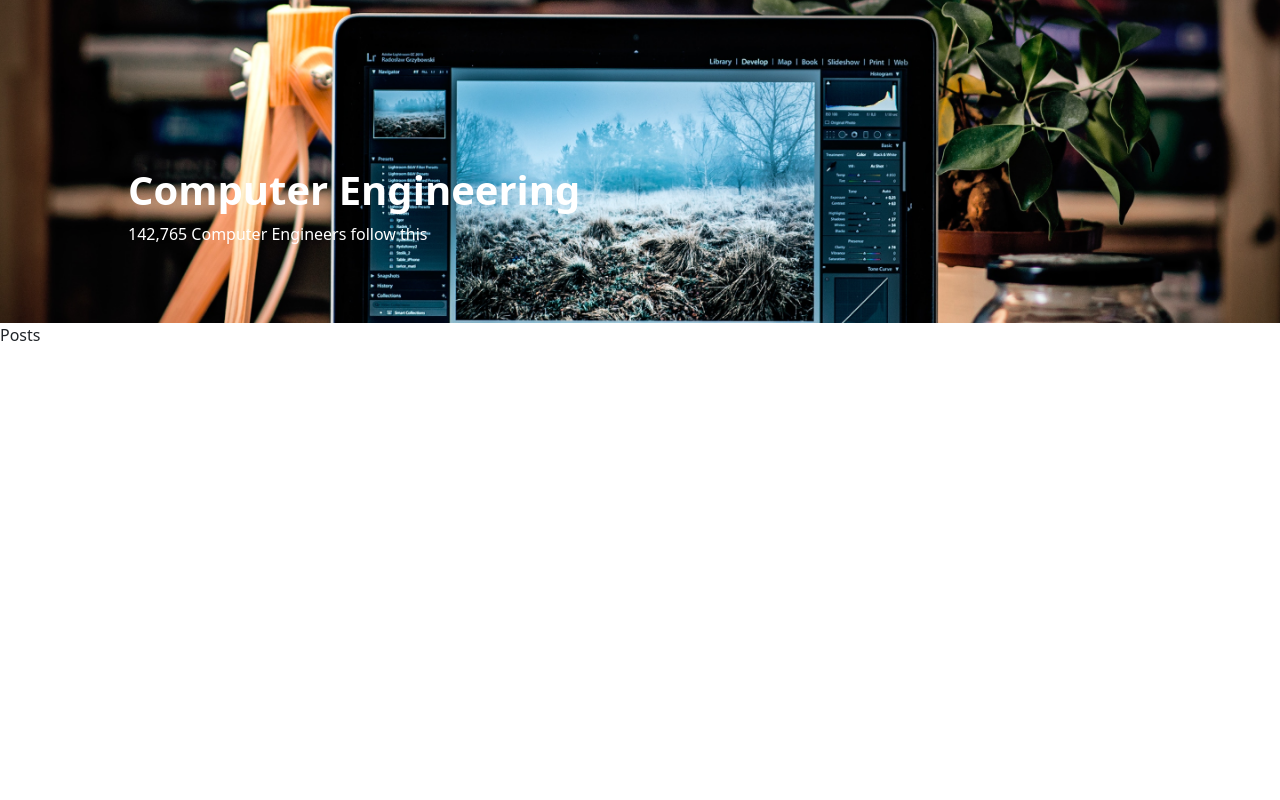
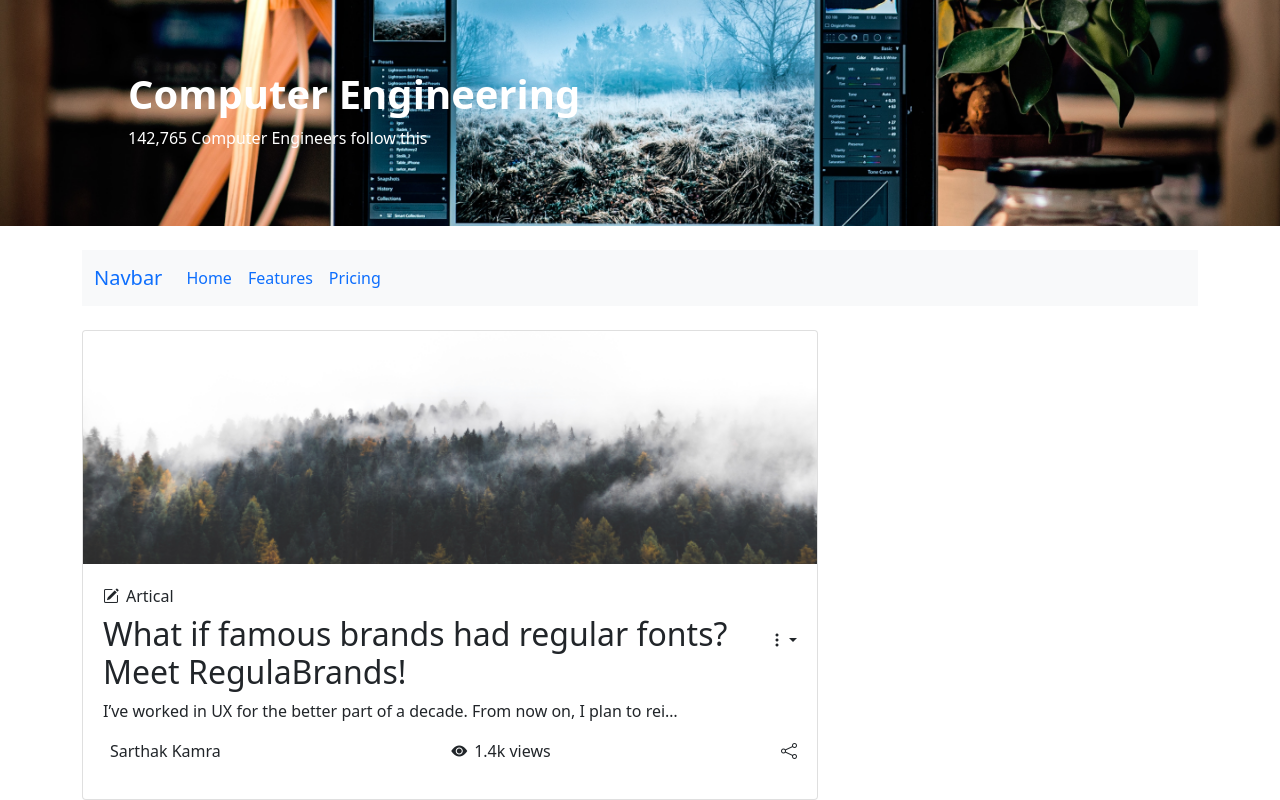
Before and after one commit to sakshuu/figma-ui-next.js, a React (Vite) app: page / in a window 1280 px wide. Shown: the part 222-1022 px from the top of the page. Before the commit the page ends 800 px from the top, so only its background shows below. Built offline with nearby package versions, Linux system fonts and the light colour scheme.

Commit message:
updated navbar

```diff
--- a/index.html
+++ b/index.html
@@ -2,9 +2,9 @@
 <html lang="en">
   <head>
     <meta charset="UTF-8" />
-    <link rel="icon" type="image/svg+xml" href="/vite.svg" />
+    <!-- <link rel="icon" type="image/svg+xml" href="/vite.svg" /> -->
     <meta name="viewport" content="width=device-width, initial-scale=1.0" />
-    <title>Vite + React</title>
+    <title>task</title>
     <link href="https://cdn.jsdelivr.net/npm/bootstrap@5.0.2/dist/css/bootstrap.min.css" rel="stylesheet" integrity="sha384-EVSTQN3/azprG1Anm3QDgpJLIm9Nao0Yz1ztcQTwFspd3yD65VohhpuuCOmLASjC" crossorigin="anonymous">
     <link rel="stylesheet" href="https://cdn.jsdelivr.net/npm/bootstrap-icons@1.10.5/font/bootstrap-icons.css">
   </head>
--- a/src/Components/MyNavbar.jsx
+++ b/src/Components/MyNavbar.jsx
@@ -1,11 +1,12 @@
 import React from 'react'
+import icon from "./../img/icon.png";
 
 const MyNavbar = () => {
   return <>
      <nav className="navbar navbar-expand-lg bg-light">
       <div className="container d-flex justify-content-between align-items-baseline">
         <a className="navbar-brand" href="#">
-          <img src="/img/icon.png" width={170} alt="" />
+          <img src={icon} width={170} alt="" />
         </a>
         <div className="d-flex justify-content-center align-items-baseline m-0">
 
--- /dev/null
+++ b/src/Components/PostNavbar.jsx
@@ -0,0 +1,23 @@
+import React from 'react'
+
+const PostNavbar = () => {
+  return <>
+  <nav class="navbar navbar-expand-lg bg-light mb-4">
+    <div class="container-fluid">
+      <a class="navbar-brand" href="#">Navbar</a>
+      <button class="navbar-toggler" type="button" data-bs-toggle="collapse" data-bs-target="#navbarNavAltMarkup">
+        <span class="navbar-toggler-icon"></span>
+      </button>
+      <div class="collapse navbar-collapse" id="navbarNavAltMarkup">
+        <div class="navbar-nav">
+          <a class="nav-link active" href="#">Home</a>
+          <a class="nav-link" href="#">Features</a>
+          <a class="nav-link" href="#">Pricing</a>
+        </div>
+      </div>
+    </div>
+  </nav>
+  </>
+}
+
+export default PostNavbar
--- a/src/Components/Posts.jsx
+++ b/src/Components/Posts.jsx
@@ -1,9 +1,54 @@
 import React from 'react'
+import article from "./../img/article.png";
+import PostNavbar from './PostNavbar';
 
 const Posts = () => {
-  return (
-    <div>Posts</div>
-  )
+  return <>
+  <div className="container mt-4">
+    <PostNavbar/>
+    <div className="row">
+        <div className="col-md-8">
+            <div class="card">
+<img src={article} alt="" />
+<div className='main-card'>
+    <div className='spaces'>
+<div><i class="bi bi-pencil-square"></i></div>
+    <h6>Artical</h6>
+    </div>
+
+    <div className='main-inline'>
+    <h2>What if famous brands had regular fonts? Meet RegulaBrands!</h2>
+    <div class="dropdown">
+      <div class="dropdown-toggle" type="button" id="dropdownMenuButton1" data-bs-toggle="dropdown" >
+      <i class="bi bi-three-dots-vertical"></i>
+      </div>
+      <ul class="dropdown-menu">
+        <li><a class="dropdown-item" href="#">Edit</a></li>
+        <li><a class="dropdown-item" href="#">Report</a></li>
+        <li><a class="dropdown-item" href="#">Opations 3</a></li>
+      </ul>
+    </div>
+    </div>
+
+    <p>I’ve worked in UX for the better part of a decade. From now on, I plan to rei…</p>
+
+<div className='main-inline'>
+<div className='spaces'>
+    <img src="" alt="" />
+    <h6>Sarthak Kamra</h6>
+</div>
+<div className='spaces'>
+    <p><i class="bi bi-eye-fill"></i></p>
+    <p> 1.4k views</p>
+</div>
+<i class="bi bi-share"></i>
+</div>
+</div>
+            </div>
+        </div>
+    </div>
+  </div>
+  </>
 }
 
 export default Posts
--- a/src/app.css
+++ b/src/app.css
@@ -20,3 +20,16 @@
     top: 60%;
     left: 10%;
 }
+.main-inline{
+    display: flex;
+    justify-content: space-between;
+    align-items: baseline;
+}
+.main-card{
+    padding: 20px;
+}
+.spaces{
+    display: flex;
+    gap: 7px;
+    align-items: baseline;
+}
```
